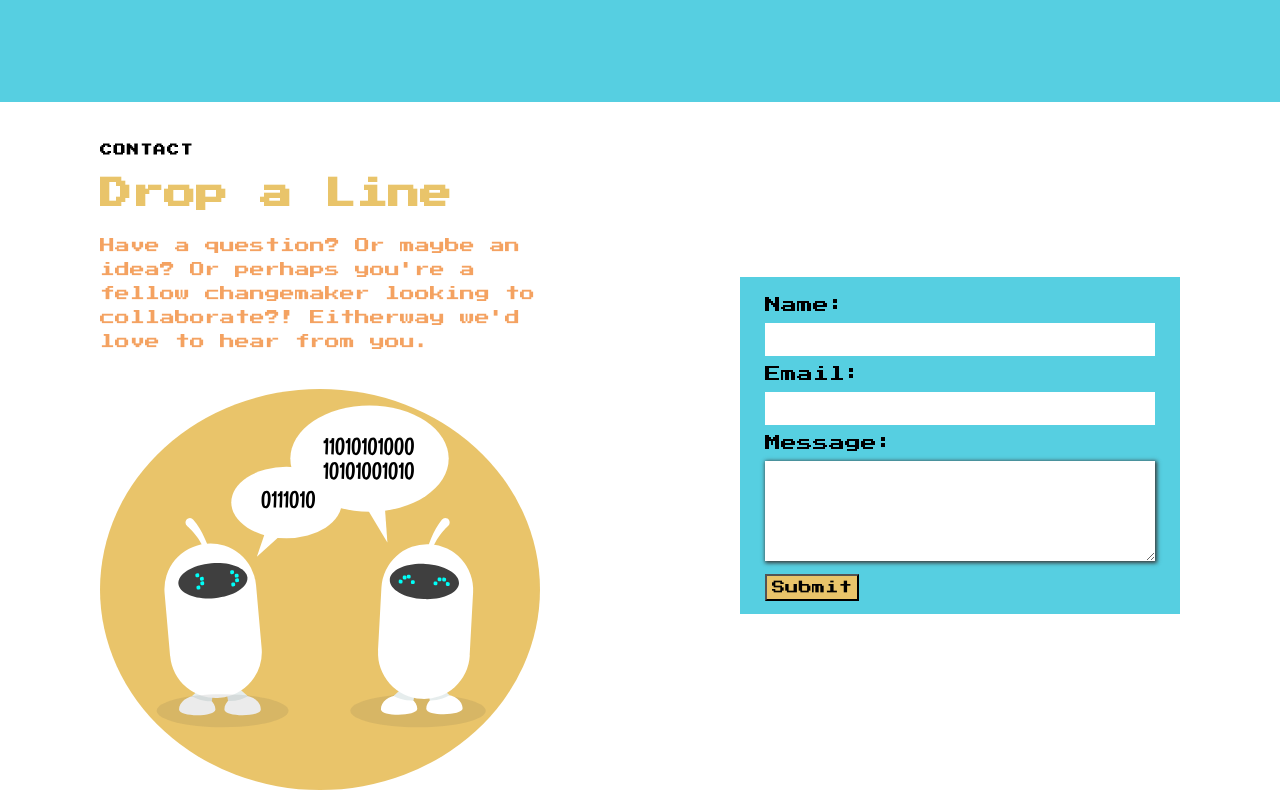
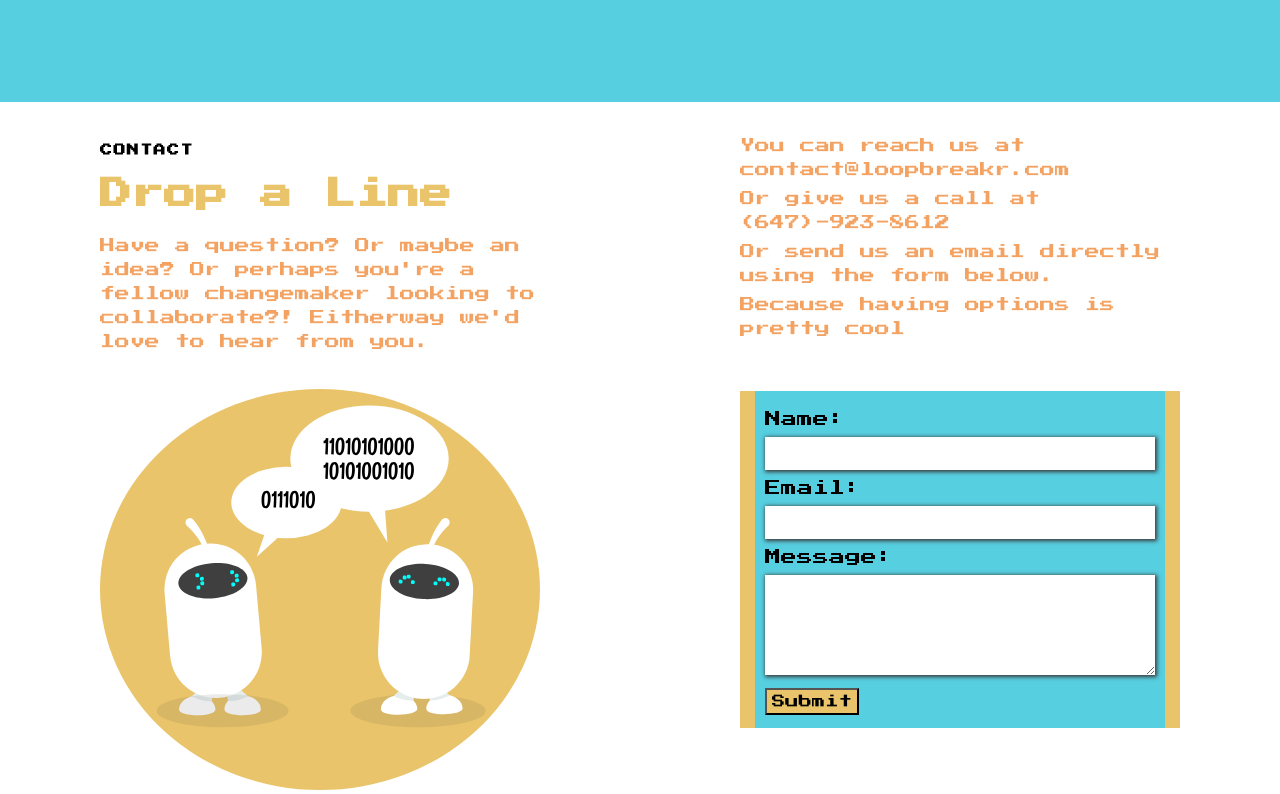
Before and after one commit to mkercode/loopbreakr, a React (Create React App) app in the folder loopbreakr-site/: page / in a window 1280 px wide. Shown: the part 2286-3080 px from the top of the page. Built offline with nearby package versions, Linux system fonts and the light colour scheme.

Commit message:
added contact details incase form doesn't work in contact section

```diff
--- a/loopbreakr-site/src/components/ContactSection/ContactElements.js
+++ b/loopbreakr-site/src/components/ContactSection/ContactElements.js
@@ -32,10 +32,11 @@ grid-area: col2;
 
 export const Container = styled.div`
     box-sizing: border-box;
-    background-color: #56cfe1;
+    background-color: #e9c46a;
     margin: 50px auto;
     width: 100%;
     padding:0 15px 0 15px;
+
 
 
 
@@ -48,6 +49,13 @@ export const Container = styled.div`
 export const ContactFormWrap = styled.form`
     width: 100%;
     padding: 10px;
+    background-color: #56cfe1;
+
+
+    &:hover{
+        box-shadow: 1px 1px 4px 1px rgb(58,57,57);
+    }
+
 `
 
 export const ContactLabel = styled.label`
@@ -61,6 +69,7 @@ export const ContactInput = styled.input`
     margin:o auto;
     padding: 10px;
     border:none;
+    box-shadow: 1px 1px 4px 1px rgb(58,57,57);
 `
 
 export const ContactTextArea = styled.textarea`
--- a/loopbreakr-site/src/components/ContactSection/index.js
+++ b/loopbreakr-site/src/components/ContactSection/index.js
@@ -19,7 +19,13 @@ const ContactSection = ({color, id, topLine, lightText, headLine, darkText, desc
                         </TextWrapper>
 
                     </Column1>
-                    <Column2>
+                    <Column2 style={{paddingTop:"20px"} }>
+                    <TextWrapper >
+                        <Subtitle darkText={darkText} style={{marginBottom:"5px"} }>You can reach us at contact@loopbreakr.com</Subtitle>
+                        <Subtitle darkText={darkText} style={{marginBottom:"5px"}}>Or give us a call at (647)-923-8612</Subtitle>
+                        <Subtitle darkText={darkText} style={{marginBottom:"5px"}}>Or send us an email directly using the form below.</Subtitle>
+                        <Subtitle darkText={darkText} style={{marginBottom:"0px"}}>Because having options is pretty cool</Subtitle>
+                    </TextWrapper>
                         <ImgWrap>
                             <ContactForm/>
                         </ImgWrap>
```
Also changed, not shown: 2 other files (tests, documents, lock files or other folders).
